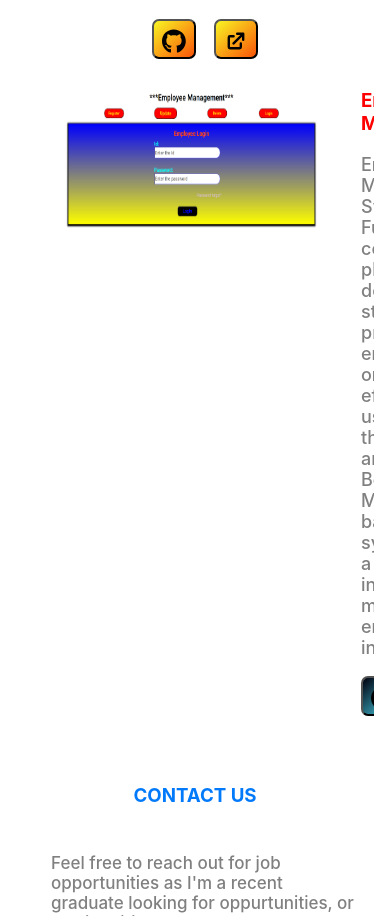
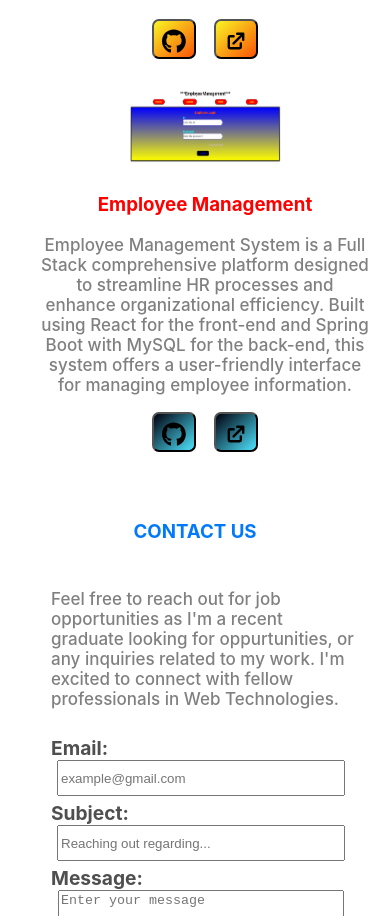
Before and after one commit to lokeshnaiduAdada/MyPortfolio, a React (Create React App) app: page / in a window 390 px wide. Shown: the part 3260-4176 px from the top of the page. Built offline with nearby package versions, Linux system fonts and the light colour scheme.

Commit message:
project Added

```diff
--- a/src/components/Project.jsx
+++ b/src/components/Project.jsx
@@ -33,6 +33,7 @@ const Project = () => {
                                 </div>
                             </div>
                         </motion.div>
+
                         <motion.div
                             initial={{ opacity: 0, x: 100 }}
                             whileInView={{ opacity: 1, x: 0 }}
@@ -59,6 +60,7 @@ const Project = () => {
                                 </div>
                             </div>
                         </motion.div>
+
                         <motion.div
                             initial={{ opacity: 0, x: 100 }}
                             whileInView={{ opacity: 1, x: 0 }}
@@ -85,6 +87,7 @@ const Project = () => {
                                 </div>
                             </div>
                         </motion.div>
+
                         <motion.div
                             initial={{ opacity: 0, x: 100 }}
                             whileInView={{ opacity: 1, x: 0 }}
--- a/src/components/project.css
+++ b/src/components/project.css
@@ -204,6 +204,13 @@
     .project3_details > p{
         font-size:17px;
     }
+    .project4{
+        display: block;
+        text-align: center;
+    }
+    .project4_details > p{
+        font-size:17px;
+    }
 }
 @media screen and (max-width: 630px) {
     .project1_image > img{
@@ -215,6 +222,10 @@
         height: 40%;
     }
     .project3_image > img{
+        width: 50%;
+        height: 40%;
+    }
+    .project4_image > img{
         width: 50%;
         height: 40%;
     }
@@ -233,4 +244,8 @@
         width: 180px;
         height: 100px;
     }
+    .project4_image > img{
+        width: 180px;
+        height: 100px;
+    }
 }
```
